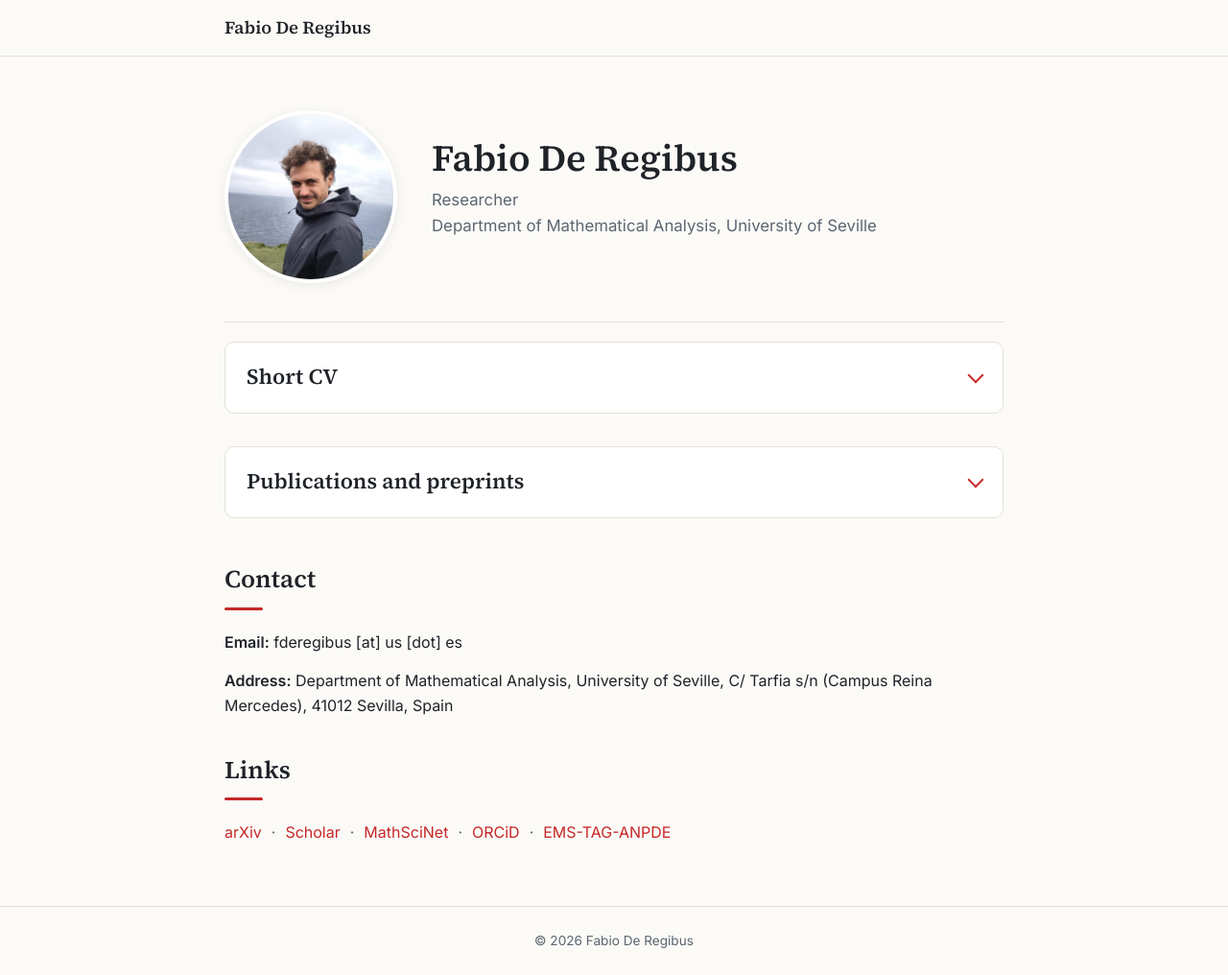
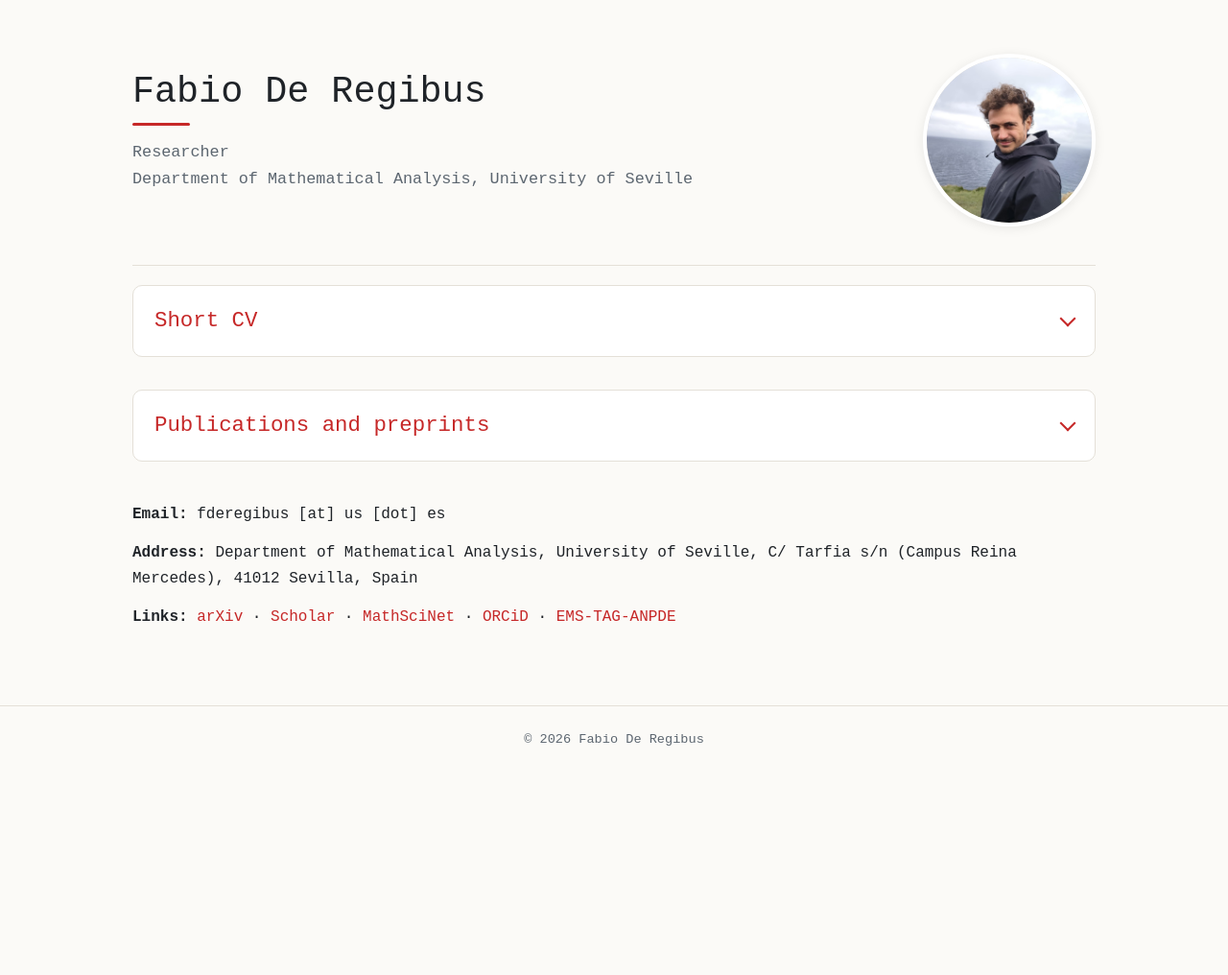
Before and after one commit to eipifdr/fabioderegibus, a plain HTML site: page index.html in a window 1280 px wide. Shown: the whole page at 96% size. After the commit the page ends 806 px from the top, so only its background shows below. Drawn offline with Linux system fonts and the light colour scheme.

Commit message:
Update index.html

```diff
--- a/index.html
+++ b/index.html
@@ -3,12 +3,9 @@
 <head>
   <meta charset="UTF-8">
   <meta name="viewport" content="width=device-width, initial-scale=1.0">
-  <title>Fabio De Regibus</title>
+  <title>fabioderegibus</title>
   <link rel="icon" href="favicon.ico">
   <meta name="description" content="Fabio De Regibus – Researcher in Mathematical Analysis, University of Seville. Elliptic PDEs, critical points of solutions, fluid dynamics.">
-  <link rel="preconnect" href="https://fonts.googleapis.com">
-  <link rel="preconnect" href="https://fonts.gstatic.com" crossorigin>
-  <link href="https://fonts.googleapis.com/css2?family=Source+Serif+4:ital,wght@0,400;0,600;1,400&family=Inter:wght@400;500;600&display=swap" rel="stylesheet">
   <style>
     :root {
       --bg: #fbfaf7;
@@ -24,54 +21,44 @@
       margin: 0;
       background: var(--bg);
       color: var(--text);
-      font-family: "Inter", system-ui, sans-serif;
+      font-family: "Courier New", Courier, monospace;
       font-size: 16px;
       line-height: 1.65;
     }
     a { color: var(--accent); text-decoration: none; }
     a:hover { text-decoration: underline; }
 
-    /* Navigation */
-    nav {
-      position: sticky; top: 0; z-index: 10;
-      background: rgba(251, 250, 247, 0.92);
-      backdrop-filter: blur(6px);
-      border-bottom: 1px solid var(--line);
-    }
-    nav .inner {
-      max-width: 860px; margin: 0 auto; padding: 14px 24px;
-      display: flex; justify-content: space-between; align-items: center; gap: 16px; flex-wrap: wrap;
-    }
-    nav .brand { font-family: "Source Serif 4", serif; font-weight: 600; font-size: 1.15rem; color: var(--text); }
-    nav ul { list-style: none; margin: 0; padding: 0; display: flex; gap: 22px; flex-wrap: wrap; }
-    nav ul a { color: var(--muted); font-size: 0.92rem; font-weight: 500; }
-    nav ul a:hover { color: var(--accent); text-decoration: none; }
 
-    main { max-width: 860px; margin: 0 auto; padding: 0 24px 64px; }
+    main { max-width: 1100px; margin: 0 auto; padding: 0 24px 64px; }
 
     /* Header */
     header.hero {
-      display: flex; gap: 36px; align-items: center;
+      display: flex; flex-direction: row-reverse; justify-content: space-between;
+      gap: 36px; align-items: center;
       padding: 56px 0 40px; border-bottom: 1px solid var(--line);
     }
     .photo {
       flex-shrink: 0; width: 180px; height: 180px; border-radius: 50%;
       overflow: hidden; background: #e9e4da;
       display: flex; align-items: center; justify-content: center;
-      font-family: "Source Serif 4", serif; font-size: 3rem; color: var(--muted);
+      font-family: "Courier New", Courier, monospace; font-size: 3rem; color: var(--muted);
       border: 4px solid #fff; box-shadow: 0 2px 12px rgba(0,0,0,0.08);
     }
     .photo img { width: 100%; height: 100%; object-fit: cover; display: block; }
     .hero h1 {
-      font-family: "Source Serif 4", serif; font-weight: 600;
-      font-size: 2.4rem; line-height: 1.15; margin: 0 0 8px;
+      font-family: "Courier New", Courier, monospace; font-weight: 400;
+      font-size: 2.4rem; line-height: 1.15; margin: 0 0 14px;
+    }
+    .hero h1::after {
+      content: ""; display: block; width: 60px; height: 3px;
+      background: var(--accent); margin-top: 10px; border-radius: 2px;
     }
     .hero .role { font-size: 1.05rem; color: var(--muted); margin: 0 0 18px; }
 
     /* Sections */
     section { padding: 20px 0 0; scroll-margin-top: 70px; }
     h2 {
-      font-family: "Source Serif 4", serif; font-weight: 600;
+      font-family: "Courier New", Courier, monospace; font-weight: 600;
       font-size: 1.6rem; margin: 0 0 20px; color: var(--text);
     }
     h2::after {
@@ -88,7 +75,7 @@
       list-style: none; cursor: pointer; user-select: none;
       display: flex; justify-content: space-between; align-items: center;
       padding: 18px 22px;
-      font-family: "Source Serif 4", serif; font-weight: 600; font-size: 1.4rem;
+      font-family: "Courier New", Courier, monospace; font-weight: 400; font-size: 1.4rem;
     }
     details.drop > summary::-webkit-details-marker { display: none; }
     details.drop > summary::after {
@@ -97,7 +84,8 @@
       transform: rotate(45deg); transition: transform 0.2s ease; margin-top: -5px;
     }
     details.drop[open] > summary::after { transform: rotate(-135deg); margin-top: 5px; }
-    details.drop > summary:hover { color: var(--accent); }
+    details.drop > summary { color: var(--accent); }
+    details.drop > summary:hover { opacity: 0.8; }
     details.drop .body { padding: 0 22px 18px; border-top: 1px solid var(--line); }
 
     .pub-links { margin-top: 4px; display: flex; gap: 8px; flex-wrap: wrap; }
@@ -118,32 +106,30 @@
     ul.pubs { margin: 0; padding-left: 1.4em; list-style: square; }
     ul.pubs li { padding: 8px 0 8px 4px; }
     ul.pubs li::marker { color: #000; font-size: 1.1rem; }
-    .title { font-family: "Source Serif 4", serif; font-size: 1.08rem; font-style: italic; }
+    .title { font-family: "Courier New", Courier, monospace; font-size: 1.08rem; font-style: italic; }
     .authors { color: var(--muted); font-size: 0.92rem; }
     .venue { font-size: 0.92rem; }
 
     /* Contact */
     .plain { margin: 0 0 14px; }
-    .plain-links { list-style: none; margin: 0; padding: 0; display: flex; flex-wrap: wrap; }
-    .plain-links li + li::before { content: "·"; margin: 0 10px; color: var(--muted); }
 
     footer { text-align: center; color: var(--muted); font-size: 0.85rem; padding: 24px; border-top: 1px solid var(--line); }
 
+    /* Schermi da PC: solo più margine laterale */
+    @media (min-width: 900px) {
+      main { padding: 0 48px 64px; }
+    }
+
     @media (max-width: 640px) {
-      header.hero { flex-direction: column; text-align: center; padding-top: 36px; }
+      header.hero { flex-direction: column-reverse; text-align: center; padding-top: 36px; }
+      .hero h1::after { margin-left: auto; margin-right: auto; }
       .hero h1 { font-size: 2rem; }
       .cv li { grid-template-columns: 1fr; gap: 2px; }
-      nav ul { gap: 14px; }
     }
   </style>
 </head>
 <body>
 
-  <nav>
-    <div class="inner">
-      <a class="brand" href="#">Fabio De Regibus</a>
-    </div>
-  </nav>
 
   <main>
     <header class="hero">
@@ -229,22 +215,15 @@
     </section>
 
     <section id="contact" style="padding-top:28px">
-      <h2>Contact</h2>
-      <p class="plain">
-        <strong>Email:</strong> fderegibus [at] us [dot] es
+      <p class="plain"><strong>Email:</strong> fderegibus [at] us [dot] es</p>
+      <p class="plain"><strong>Address:</strong> Department of Mathematical Analysis, University of Seville, C/ Tarfia s/n (Campus Reina Mercedes), 41012 Sevilla, Spain</p>
+      <p class="plain"><strong>Links:</strong>
+        <a href="https://arxiv.org/a/deregibus_f_1.html" target="_blank" rel="noopener">arXiv</a> &middot;
+        <a href="https://scholar.google.com/citations?user=Z9vYzc0AAAAJ" target="_blank" rel="noopener">Scholar</a> &middot;
+        <a href="https://mathscinet.ams.org/mathscinet/MRAuthorID/1419013" target="_blank" rel="noopener">MathSciNet</a> &middot;
+        <a href="https://orcid.org/0000-0001-5383-2036" target="_blank" rel="noopener">ORCiD</a> &middot;
+        <a href="https://sites.google.com/uniroma1.it/ems-tag-anpde/home" target="_blank" rel="noopener">EMS-TAG-ANPDE</a>
       </p>
-      <strong>Address:</strong> Department of Mathematical Analysis, University of Seville, C/ Tarfia s/n (Campus Reina Mercedes), 41012 Sevilla, Spain
-      </p>
-
-
-      <h2 style="margin-top:32px">Links</h2>
-      <ul class="plain-links">
-        <li><a href="https://arxiv.org/a/deregibus_f_1.html" target="_blank" rel="noopener">arXiv</a></li>
-        <li><a href="https://scholar.google.com/citations?user=Z9vYzc0AAAAJ" target="_blank" rel="noopener">Scholar</a></li>
-        <li><a href="https://mathscinet.ams.org/mathscinet/MRAuthorID/1419013" target="_blank" rel="noopener">MathSciNet</a></li>
-        <li><a href="https://orcid.org/0000-0001-5383-2036" target="_blank" rel="noopener">ORCiD</a></li>
-        <li><a href="https://sites.google.com/uniroma1.it/ems-tag-anpde/home" target="_blank" rel="noopener">EMS-TAG-ANPDE</a></li>
-      </ul>
     </section>
   </main>
 
```
